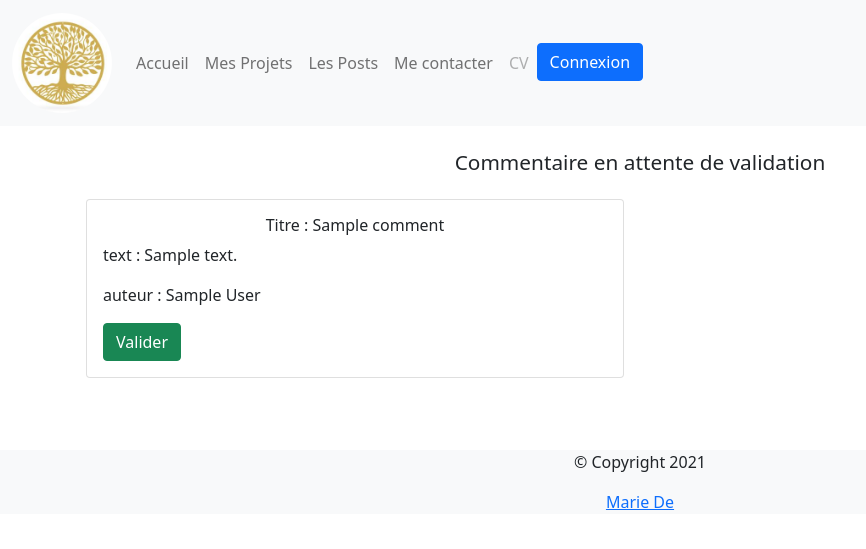
After one commit to marue59/blog-php-OC, a PHP site: template src/View/admin/showAllComment.html.twig in a window 1280 px wide. The commit adds this page. Shown: the top 549 px of the page, without its empty margins (0-866 px from the left). Run offline with PHP 8.4, Linux system fonts and the light colour scheme; the template is opened without the code that fills it: most values are stand-ins (such as "Sample title", 1, 10 or a date in 2020); a stand-in replaces the project's code that opens the database connection; some libraries are stand-ins or nearby versions.

Commit message:
findAll and validate status

```diff
--- a/index.php
+++ b/index.php
@@ -31,6 +31,8 @@ $router->map('GET', '/admin/show', 'AdminController#showAllUser');
 $router->map('GET', '/admin/validate/[i:id]', 'AdminController#validateStatus');
 $router->map('GET', '/admin/articles', 'AdminController#showAllArticle');
 $router->map('GET', '/admin/validate-articles/[i:id]', 'AdminController#validateArticleStatus');
+$router->map('GET', '/admin/comments', 'AdminController#showAllComment');
+$router->map('GET', '/admin/validate-comment/[i:id]', 'AdminController#validateStatusComment');
 
 
 //account
@@ -48,7 +50,7 @@ $router->map('GET', '/projet', 'FrontController#project');
 
 //comments
 $router->map('GET|POST', '/post/[i:id]/create-comment', 'CommentController#create');
-
+$router->map('GET|POST', '/post/[i:id]/all-comment', 'CommentController#findAllComment');
 
 $match = $router->match();
 
--- a/src/Controller/PostController.php
+++ b/src/Controller/PostController.php
@@ -73,7 +73,6 @@ class PostController extends AbstractController {
 
     // Afficher tout les post grace a la methode getValidatePost
     public function findAll()
-
     {
         $posts = $this->postManager->getValidatePost();
 
--- a/src/Model/PostManager.php
+++ b/src/Model/PostManager.php
@@ -103,10 +103,9 @@ class PostManager extends Database
         if($status){
         $sql .= " WHERE status = $status";
         }
+
         $statement = $this->pdo->prepare($sql);
-
         $statement->execute();
-
         $data = $statement->fetchAll();
 
         if ($data){
@@ -169,7 +168,6 @@ class PostManager extends Database
         $statement->bindValue('picture', $picture, \PDO::PARAM_STR);
         $statement->bindValue('date_update', date("Y-m-d H:i:s"));
 
-        //var_dump($statement); die();
         $statement->execute();
 
     }
--- a/src/View/admin/index.html.twig
+++ b/src/View/admin/index.html.twig
@@ -7,6 +7,6 @@
         {% block subtitle %}<h1>Administration</h1>{% endblock %}
         <a href="/admin/show" class="btn btn-success mt-2">Profils en attente de validation</a>
         <a href="/admin/articles" class="btn btn-success mt-2">Articles en attente de validation</a>
-        <a href="#" class="btn btn-success mt-2">Commentaires en attente de validation</a>
+        <a href="/admin/comments" class="btn btn-success mt-2">Commentaires en attente de validation</a>
     </div>
 {% endblock %}
--- /dev/null
+++ b/src/View/admin/showAllComment.html.twig
@@ -0,0 +1,29 @@
+{% extends 'admin/index.html.twig' %}
+
+{% block title %}Commentaire en attente{% endblock %}
+
+{% block content %}
+    <div class="container">
+        {% block subtitle %}<h1 class="text-center mt-3">Commentaire en attente de validation</h1>{% endblock %}
+        <div class="row">
+            {% if message is not empty%}
+                <div class="alert alert-light" role="alert">
+                    {{ message }}
+                </div>
+            {% endif %}
+            {% for comment in comments %}
+                <div class="col-lg-6 col-md-12 p-3 ">
+                    <div class="card ">
+                        <div class="card-body">
+                            <h4 class="card-title text-center">Titre : {{ comment.title }}</h4>
+                                <p>text : {{ comment.text }}</p>
+                                <p>auteur : {{ comment.author }}</p>
+
+                                <a href="/admin/validate-comment/{{ comment.id }}" class="btn btn-success">Valider</a>
+                        </div>
+                    </div>
+                </div>
+            {% endfor %}
+        </div>
+    </div>
+{% endblock %}
--- a/src/View/post/show.html.twig
+++ b/src/View/post/show.html.twig
@@ -12,6 +12,7 @@
                     <p class="card-text mt-1 text-end">{{ post.dateCreation | date("d/m/Y") }}</p>
                     <p class="card-text mt-1 text-end">{{ post.username }}</p>
                     <p class="card-text text-center"><a href="/post/{{ post.id }}/create-comment" class="btn btn-success">Laisser un commentaire</a></p>
+                    <p class="card-text text-center"><a href="/post/{{ post.id }}/all-comment" class="btn btn-success">Voir tout les commentaires</a></p>
                 </div>
             </div>
         </div>
--- a/src/View/project/home.html.twig
+++ b/src/View/project/home.html.twig
@@ -7,7 +7,7 @@
     </div>
 
     <div class="row">
-        <div class="col-lg-4 col-md-12">
+        <div class="col-lg-4 col-md-12 mt-3">
             <div class="card">
                 <img class="card-img-top photo-moi" src="public/images/photomoi.jpg" alt="Card image">
                     <div class="card-body text-center">
```
Also changed, not shown: src/Controller/AdminController.php (+29 -1 lines), src/Controller/CommentController.php (+12 -2 lines), src/Entity/Comment.php (+22 -1 lines), src/Model/CommentManager.php (+44 -3 lines), src/View/comment/showAllComment.html.twig (added, +21 -0 lines). Lines whose indentation alone changed are shown as unchanged.
